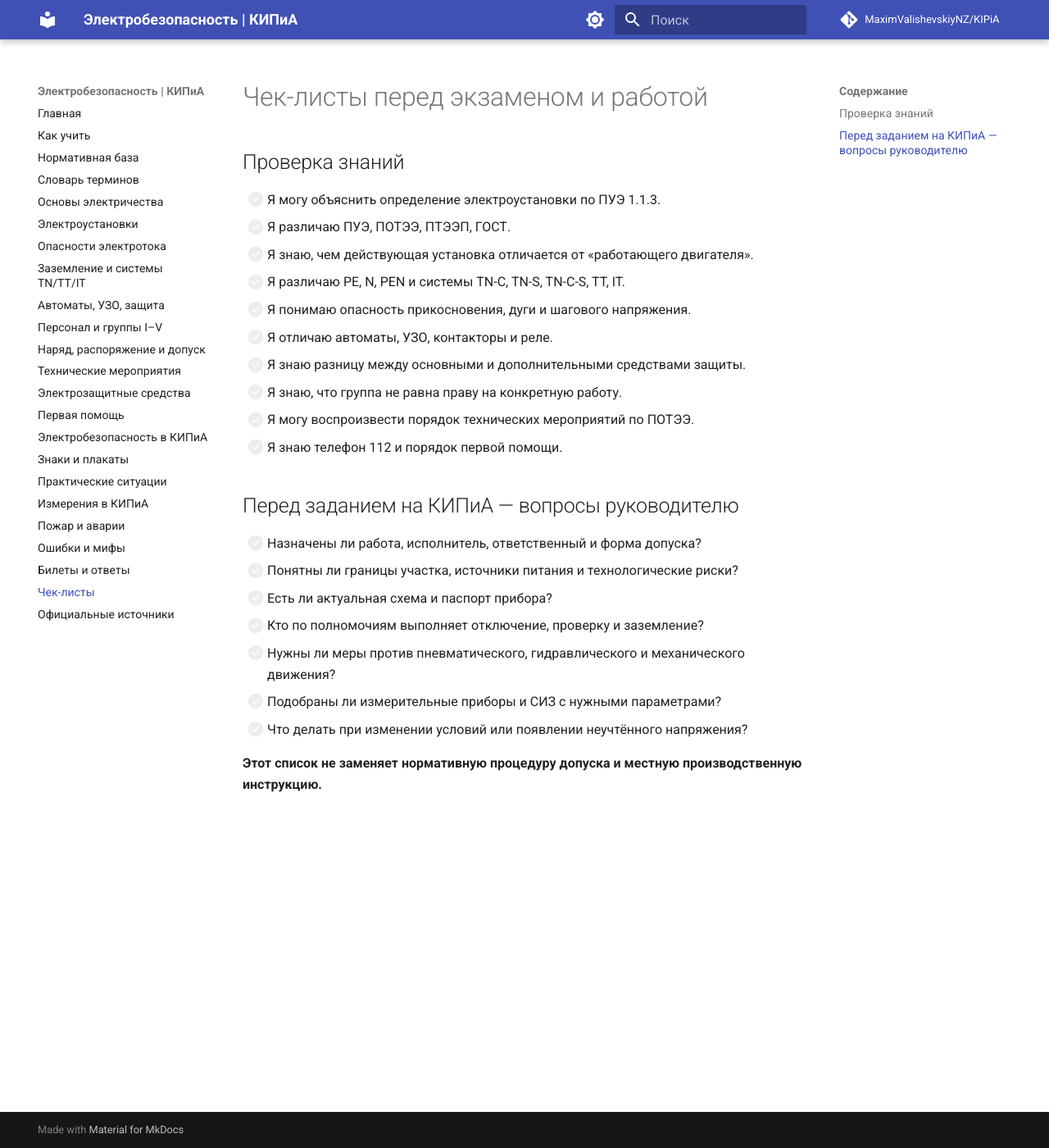
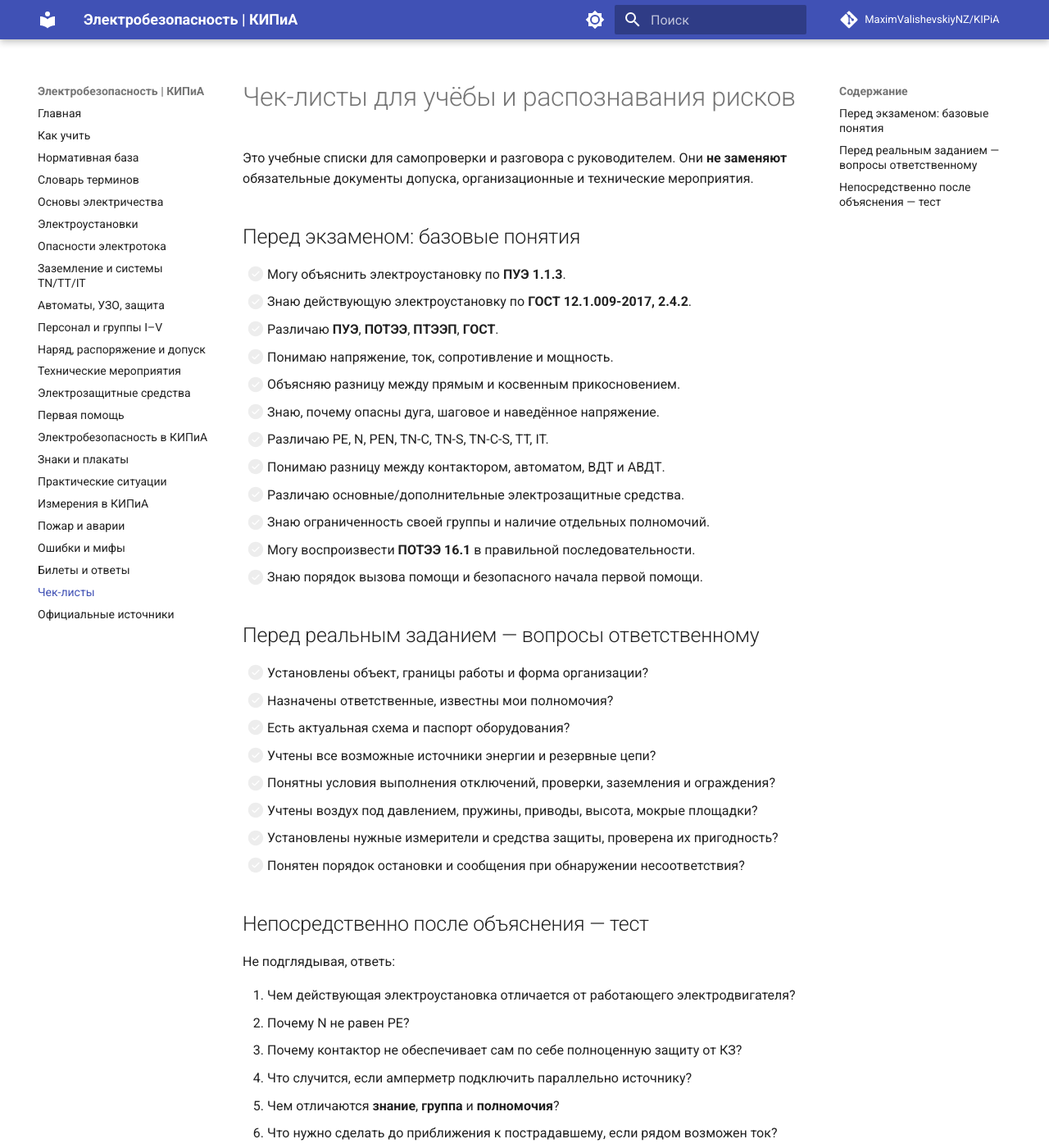
Before and after one commit to MaximValishevskiyNZ/KIPiA, an MkDocs documentation site: the page built from docs/16-checklists.md, in a window 1280 px wide and 1400 px high. Shown: the whole window at 82% size. Built offline with MkDocs 1.6.1 and Material for MkDocs 9.7.7, drawn with Linux system fonts in a browser that asks for light colours; comment, search, counter and statistics services are not loaded; some of the changed text lies outside the part shown.

Commit message:
docs: улучшить маршрут пользователя и контроль освоения

```diff
--- a/docs/16-checklists.md
+++ b/docs/16-checklists.md
@@ -1,26 +1,43 @@
-# Чек-листы перед экзаменом и работой
+# Чек-листы для учёбы и распознавания рисков
 
-## Проверка знаний
+Это учебные списки для самопроверки и разговора с руководителем. Они **не заменяют** обязательные документы допуска, организационные и технические мероприятия.
 
-- [ ] Я могу объяснить определение электроустановки по ПУЭ 1.1.3.
-- [ ] Я различаю ПУЭ, ПОТЭЭ, ПТЭЭП, ГОСТ.
-- [ ] Я знаю, чем действующая установка отличается от «работающего двигателя».
-- [ ] Я различаю PE, N, PEN и системы TN-C, TN-S, TN-C-S, TT, IT.
-- [ ] Я понимаю опасность прикосновения, дуги и шагового напряжения.
-- [ ] Я отличаю автоматы, УЗО, контакторы и реле.
-- [ ] Я знаю разницу между основными и дополнительными средствами защиты.
-- [ ] Я знаю, что группа не равна праву на конкретную работу.
-- [ ] Я могу воспроизвести порядок технических мероприятий по ПОТЭЭ.
-- [ ] Я знаю телефон 112 и порядок первой помощи.
+## Перед экзаменом: базовые понятия
 
-## Перед заданием на КИПиА — вопросы руководителю
+- [ ] Могу объяснить электроустановку по **ПУЭ 1.1.3**.
+- [ ] Знаю действующую электроустановку по **ГОСТ 12.1.009-2017, 2.4.2**.
+- [ ] Различаю **ПУЭ**, **ПОТЭЭ**, **ПТЭЭП**, **ГОСТ**.
+- [ ] Понимаю напряжение, ток, сопротивление и мощность.
+- [ ] Объясняю разницу между прямым и косвенным прикосновением.
+- [ ] Знаю, почему опасны дуга, шаговое и наведённое напряжение.
+- [ ] Различаю PE, N, PEN, TN-C, TN-S, TN-C-S, TT, IT.
+- [ ] Понимаю разницу между контактором, автоматом, ВДТ и АВДТ.
+- [ ] Различаю основные/дополнительные электрозащитные средства.
+- [ ] Знаю ограниченность своей группы и наличие отдельных полномочий.
+- [ ] Могу воспроизвести **ПОТЭЭ 16.1** в правильной последовательности.
+- [ ] Знаю порядок вызова помощи и безопасного начала первой помощи.
 
-- [ ] Назначены ли работа, исполнитель, ответственный и форма допуска?
-- [ ] Понятны ли границы участка, источники питания и технологические риски?
-- [ ] Есть ли актуальная схема и паспорт прибора?
-- [ ] Кто по полномочиям выполняет отключение, проверку и заземление?
-- [ ] Нужны ли меры против пневматического, гидравлического и механического движения?
-- [ ] Подобраны ли измерительные приборы и СИЗ с нужными параметрами?
-- [ ] Что делать при изменении условий или появлении неучтённого напряжения?
+## Перед реальным заданием — вопросы ответственному
 
-**Этот список не заменяет нормативную процедуру допуска и местную производственную инструкцию.**
+- [ ] Установлены объект, границы работы и форма организации?
+- [ ] Назначены ответственные, известны мои полномочия?
+- [ ] Есть актуальная схема и паспорт оборудования?
+- [ ] Учтены все возможные источники энергии и резервные цепи?
+- [ ] Понятны условия выполнения отключений, проверки, заземления и ограждения?
+- [ ] Учтены воздух под давлением, пружины, приводы, высота, мокрые площадки?
+- [ ] Установлены нужные измерители и средства защиты, проверена их пригодность?
+- [ ] Понятен порядок остановки и сообщения при обнаружении несоответствия?
+
+## Непосредственно после объяснения — тест
+
+Не подглядывая, ответь:
+
+1. Чем действующая электроустановка отличается от работающего электродвигателя?
+2. Почему N не равен PE?
+3. Почему контактор не обеспечивает сам по себе полноценную защиту от КЗ?
+4. Что случится, если амперметр подключить параллельно источнику?
+5. Чем отличаются **знание**, **группа** и **полномочия**?
+6. Что нужно сделать до приближения к пострадавшему, если рядом возможен ток?
+7. Где находятся правила работ на вторичных цепях КИПиА?
+
+После ответа проверь [словарь](02-glossary.md), [измерения](19-measurements.md), [группы](08-people-groups.md) и [первоисточники](17-sources.md).
```
